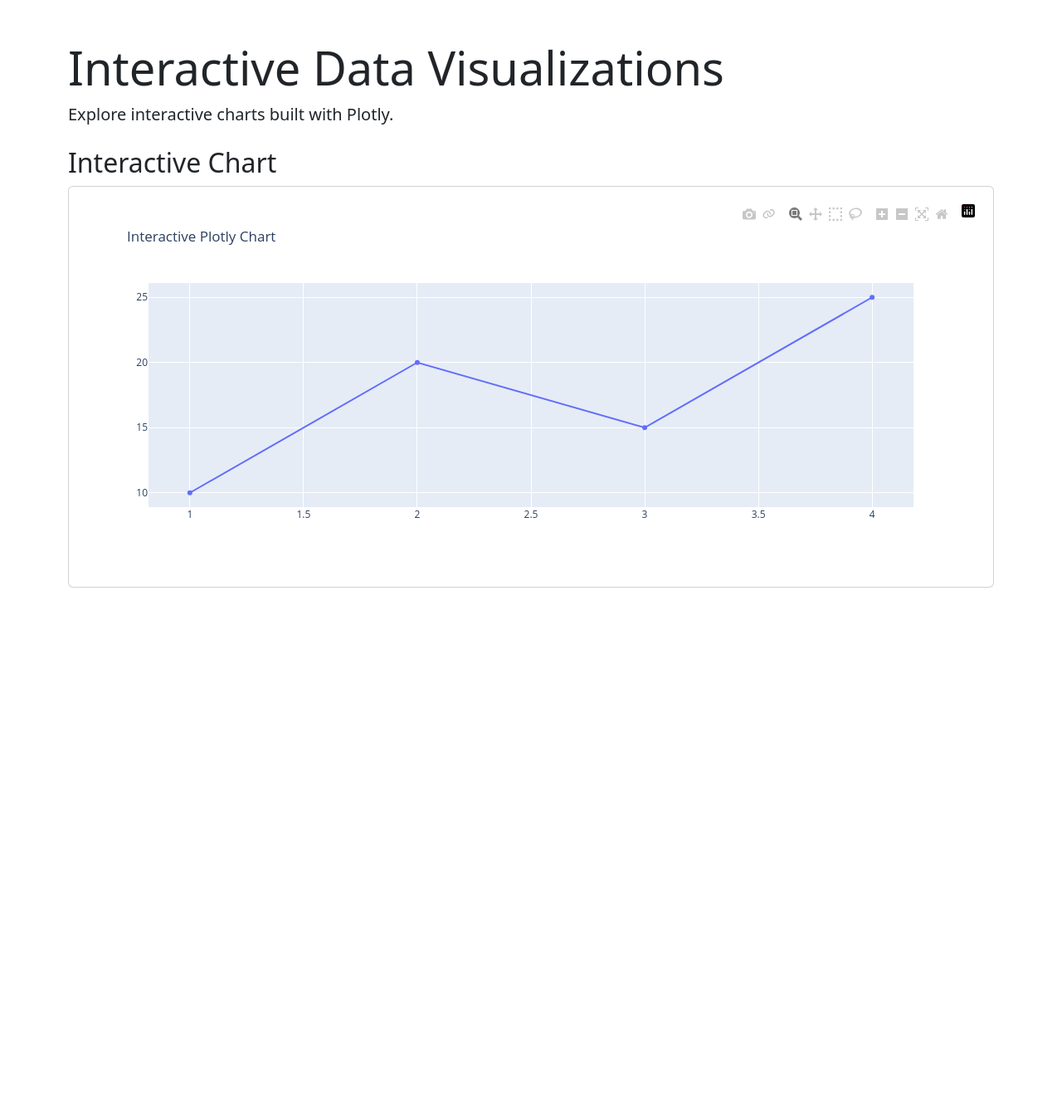
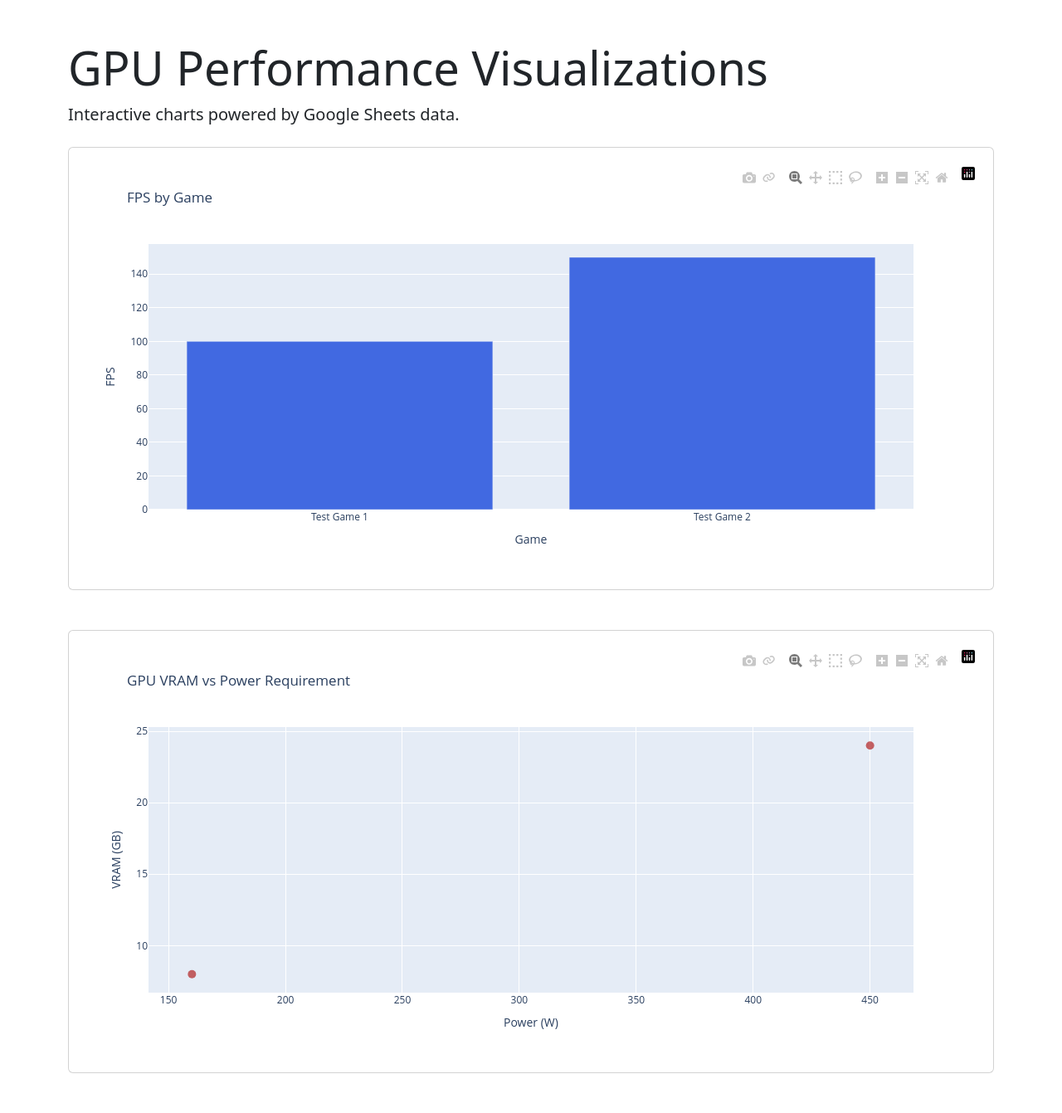
Before and after one commit to dropbop/GraphicsCardComparison, a Flask app: page / in a window 1280 px wide. Shown: the whole page at 83% size. Before the commit the page ends 800 px from the top, so only its background shows below. Run offline with Flask 2, Linux system fonts and the light colour scheme; some libraries are stand-ins or nearby versions.

Commit message:
google sheets api

```diff
--- a/app.py
+++ b/app.py
@@ -1,25 +1,145 @@
 from flask import Flask, render_template
 import plotly.graph_objs as go
 import plotly.io as pio
+import gspread
+from oauth2client.service_account import ServiceAccountCredentials
+import pandas as pd
+import json
+import os
 
 app = Flask(__name__)
 
+# Define the Google Sheet ID
+SHEET_ID = '1zjpAMjWHLXMZzyRfFNW4r_4vWBetVhNO7-blObtud0g'
+# Replace with your worksheet name (tab name)
+WORKSHEET_NAME = 'Toms Hardware'  # Update this to match your actual worksheet name
+
+def get_sheet_data():
+    # For local testing with a JSON file
+    if os.path.exists('google-credentials.json'):
+        credentials = ServiceAccountCredentials.from_json_keyfile_name(
+            'google-credentials.json',
+            ['https://spreadsheets.google.com/feeds', 'https://www.googleapis.com/auth/drive']
+        )
+    # For production with environment variables
+    else:
+        credentials_json = os.environ.get('GOOGLE_CREDENTIALS')
+        if not credentials_json:
+            # Return dummy data if no credentials found
+            return pd.DataFrame({
+                'Game': ['Test Game 1', 'Test Game 2'],
+                'FPS': [100, 150],
+                'GPU Specs': ['AD102, 16384 shaders, 2520MHz, 24GB GDDR6X@21Gbps, 1008GB/s, 450W',
+                             'Navi 23, 2048 shaders, 2589MHz, 8GB GDDR6@16Gbps, 256GB/s, 160W']
+            })
+
+        credentials_info = json.loads(credentials_json)
+        credentials = ServiceAccountCredentials.from_json_keyfile_dict(
+            credentials_info,
+            ['https://spreadsheets.google.com/feeds', 'https://www.googleapis.com/auth/drive']
+        )
+
+    # Connect to Google Sheets
+    client = gspread.authorize(credentials)
+
+    try:
+        # Open the sheet by ID and access the specific worksheet
+        sheet = client.open_by_key(SHEET_ID).worksheet(WORKSHEET_NAME)
+
+        # Get all values (including headers)
+        all_data = sheet.get_all_values()
+
+        # Convert to DataFrame
+        headers = all_data[0]
+        data = all_data[1:]
+        df = pd.DataFrame(data, columns=headers)
+
+        return df
+    except Exception as e:
+        print(f"Error accessing Google Sheet: {e}")
+        # Return dummy data if there's an error
+        return pd.DataFrame({
+            'Game': ['Error Game 1', 'Error Game 2'],
+            'FPS': [100, 150],
+            'GPU Specs': ['AD102, 16384 shaders, 2520MHz, 24GB GDDR6X@21Gbps, 1008GB/s, 450W',
+                         'Navi 23, 2048 shaders, 2589MHz, 8GB GDDR6@16Gbps, 256GB/s, 160W']
+        })
+
+def extract_gpu_info(df):
+    """Extract VRAM and power values from GPU specs column"""
+    if 'GPU Specs' in df.columns:
+        # Extract VRAM (GB)
+        df['VRAM'] = df['GPU Specs'].apply(lambda x:
+            int(x.split('GB')[0].split()[-1]) if 'GB' in x else None)
+
+        # Extract power (W)
+        df['Power'] = df['GPU Specs'].apply(lambda x:
+            int(x.split('W')[0].split()[-1]) if 'W' in x else None)
+
+    return df
+
 @app.route('/')
 def index():
-    # Create an interactive Plotly chart
-    fig = go.Figure(
-        data=go.Scatter(
-            x=[1, 2, 3, 4],
-            y=[10, 20, 15, 25],
-            mode='lines+markers'
+    # Get data from Google Sheets
+    df = get_sheet_data()
+
+    # Extract GPU info
+    df = extract_gpu_info(df)
+
+    # Create plots
+    figures = []
+
+    # FPS data visualization (assuming you have FPS data)
+    if 'FPS' in df.columns and 'Game' in df.columns:
+        fps_fig = go.Figure(
+            data=go.Bar(
+                x=df['Game'],
+                y=df['FPS'].astype(float),
+                marker_color='royalblue'
+            )
         )
-    )
-    fig.update_layout(title="Interactive Plotly Chart")
+        fps_fig.update_layout(
+            title="FPS by Game",
+            xaxis_title="Game",
+            yaxis_title="FPS",
+            height=500
+        )
+        figures.append(pio.to_html(fps_fig, full_html=False))
 
-    # Convert the plot to HTML
-    plot_html = pio.to_html(fig, full_html=False)
+    # VRAM vs Power scatter plot
+    if 'VRAM' in df.columns and 'Power' in df.columns:
+        scatter_fig = go.Figure(
+            data=go.Scatter(
+                x=df['Power'],
+                y=df['VRAM'],
+                mode='markers',
+                text=df['GPU Specs'] if 'GPU Specs' in df.columns else None,
+                marker=dict(
+                    size=10,
+                    color='firebrick',
+                    opacity=0.7
+                )
+            )
+        )
+        scatter_fig.update_layout(
+            title="GPU VRAM vs Power Requirement",
+            xaxis_title="Power (W)",
+            yaxis_title="VRAM (GB)",
+            height=500
+        )
+        figures.append(pio.to_html(scatter_fig, full_html=False))
 
-    return render_template('index.html', plot_html=plot_html)
+    # Check if any figures were created
+    if not figures:
+        # Create a dummy figure if no data columns were found
+        dummy_fig = go.Figure(
+            data=go.Scatter(
+                x=[1, 2, 3, 4],
+                y=[10, 20, 15, 25],
+                mode='lines+markers'
+            )
+        )
+        dummy_fig.update_layout(title="Sample Data (No Google Sheet Data Found)")
+        figures.append(pio.to_html(dummy_fig, full_html=False))
 
-if __name__ == '__main__':
-    app.run(debug=False)
+    return render_template('index.html', plot_htmls=figures)
--- a/templates/index.html
+++ b/templates/index.html
@@ -6,17 +6,20 @@
   <meta name="viewport" content="width=device-width, initial-scale=1">
   <!-- Bootstrap CSS for styling -->
   <link href="https://cdnjs.cloudflare.com/ajax/libs/bootstrap/5.3.0/css/bootstrap.min.css" rel="stylesheet">
+  <!-- Plotly.js -->
+  <script src="https://cdn.plot.ly/plotly-latest.min.js"></script>
 </head>
 <body>
   <div class="container mt-5">
     <header class="mb-4">
-      <h1 class="display-4">Interactive Data Visualizations</h1>
-      <p class="lead">Explore interactive charts built with Plotly.</p>
+      <h1 class="display-4">GPU Performance Visualizations</h1>
+      <p class="lead">Interactive charts powered by Google Sheets data.</p>
     </header>
 
     <section id="visualizations">
+      {% if plot_htmls %}
+        {% for plot_html in plot_htmls %}
         <div class="mb-5">
-        <h2>Interactive Chart</h2>
           <div class="card">
             <div class="card-body">
               <!-- Embed the interactive Plotly chart -->
@@ -24,6 +27,12 @@
             </div>
           </div>
         </div>
+        {% endfor %}
+      {% else %}
+        <div class="alert alert-warning">
+          No visualization data available.
+        </div>
+      {% endif %}
     </section>
   </div>
 </body>
```
Lines whose indentation alone changed are shown as unchanged.
